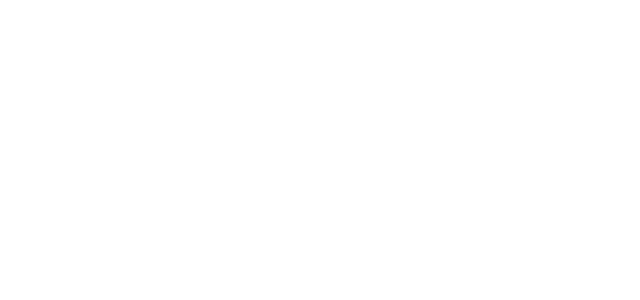
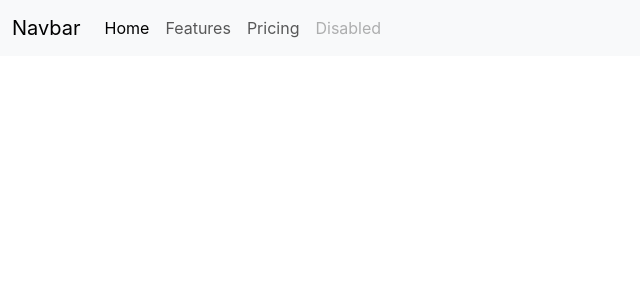
Before and after one commit to PAF-IT3030/paf-assignment-new-2024-reg_we_24, a React (Create React App) app: page / in a window 1280 px wide. Shown: the top 300 px of the page, without its empty margins (0-640 px from the left). Built offline with nearby package versions, Linux system fonts and the light colour scheme.

Commit message:
navbar update

```diff
--- a/src/App.js
+++ b/src/App.js
@@ -1,10 +1,11 @@
 
 import './App.css';
+import Navbar from './layouts/Navbar';
 
 function App() {
   return (
     <div className="App">
-
+      <Navbar/>
     </div>
   );
 }
```
